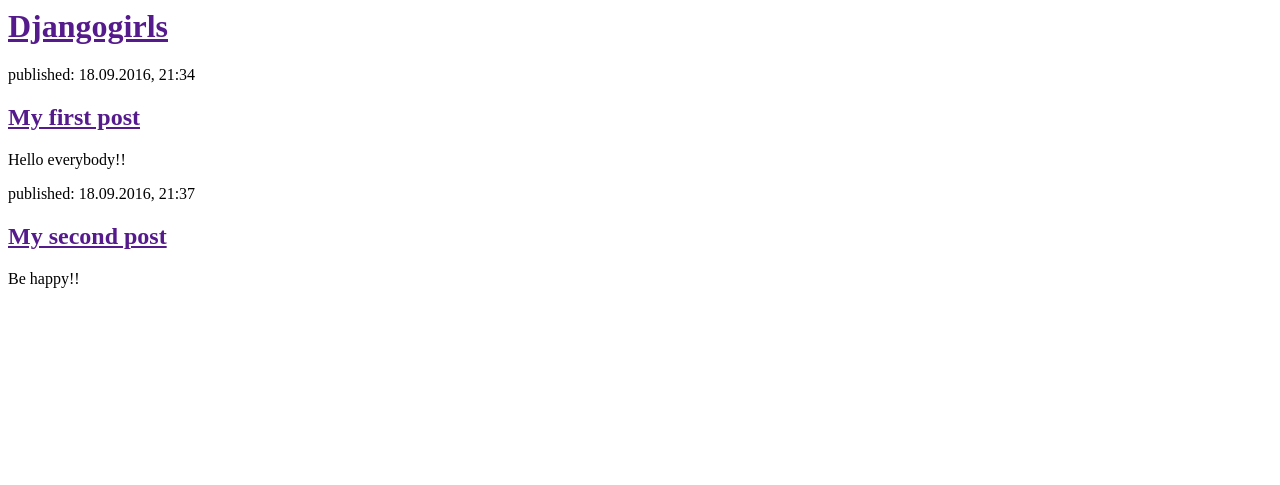
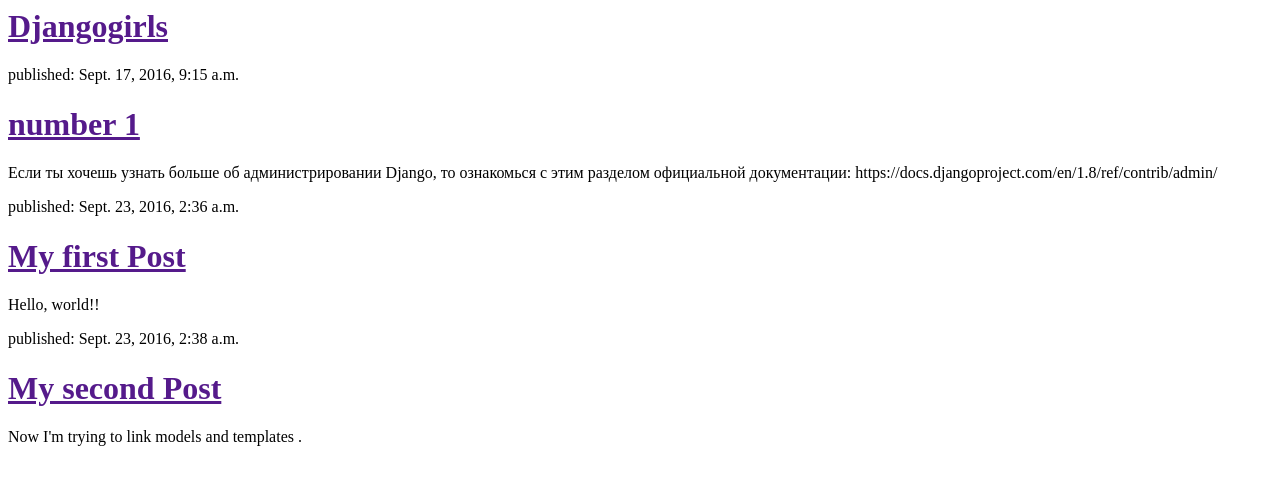
Before and after one commit to SJ23y/my-first-blog, a Django app: page / in a window 1280 px wide. Shown: the top 485 px of the page. Run offline with Django 3.2, Linux system fonts and the light colour scheme; data comes from the database, SQL or seed files in the repository; both versions use the stored data as it was after the commit.

Commit message:
Modified templates to display posts from database

```diff
--- a/mysite/blog/templates/blog/post_list.html
+++ b/mysite/blog/templates/blog/post_list.html
@@ -5,19 +5,17 @@
 <body>
 
 <div>
-<h1><a href=''>Djangogirls</a></h1></div>
-
-<div>
-<p>published: 18.09.2016, 21:34</p>
-<h2><a href=''>My first post</a></h2>
-<p>Hello everybody!!</p>
+<h1><a href=''>Djangogirls</a></h1>
 </div>
 
-<div>
-<p>published: 18.09.2016, 21:37</p>
-<h2><a href=''>My second post</a></h2>
-<p>Be happy!!</p>
-</div>
+{% for post in posts %}
+        <div>
+            <p>published: {{ post.published_date }}</p>
+            <h1><a href="">{{ post.title }}</a></h1>
+            <p>{{ post.text|linebreaksbr }}</p>
+        </div>
+    {% endfor %}
+
 
 </body>
 </html>
--- a/mysite/blog/views.py
+++ b/mysite/blog/views.py
@@ -1,4 +1,8 @@
 from django.shortcuts import render
+from .models import Post
+from django.utils import timezone
+
 
 def post_list(request):
-    return render(request, 'blog/post_list.html', {})
+    posts = Post.objects.filter(published_date__lte=timezone.now()).order_by('published_date')
+    return render(request, 'blog/post_list.html', {'posts': posts})
--- a/mysite/mysite/settings.py
+++ b/mysite/mysite/settings.py
@@ -88,7 +88,7 @@ DATABASES = {
 
 LANGUAGE_CODE = 'en-us'
 
-TIME_ZONE = 'UTC+03:00'
+TIME_ZONE = 'None'
 
 USE_I18N = True
 
```
Also changed, not shown: mysite/db.sqlite3.
